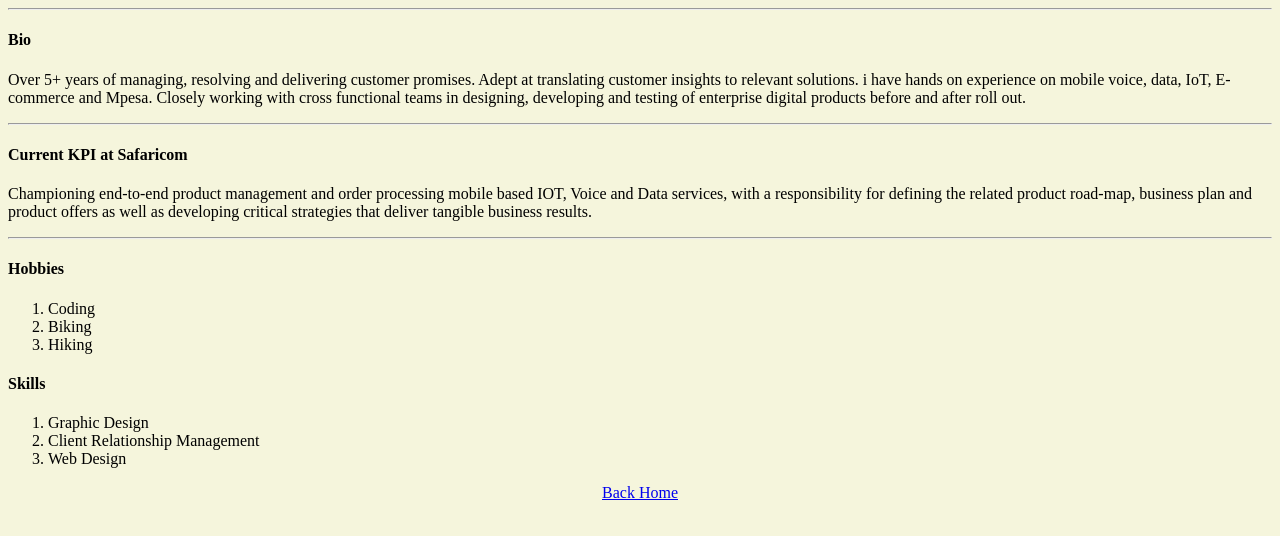
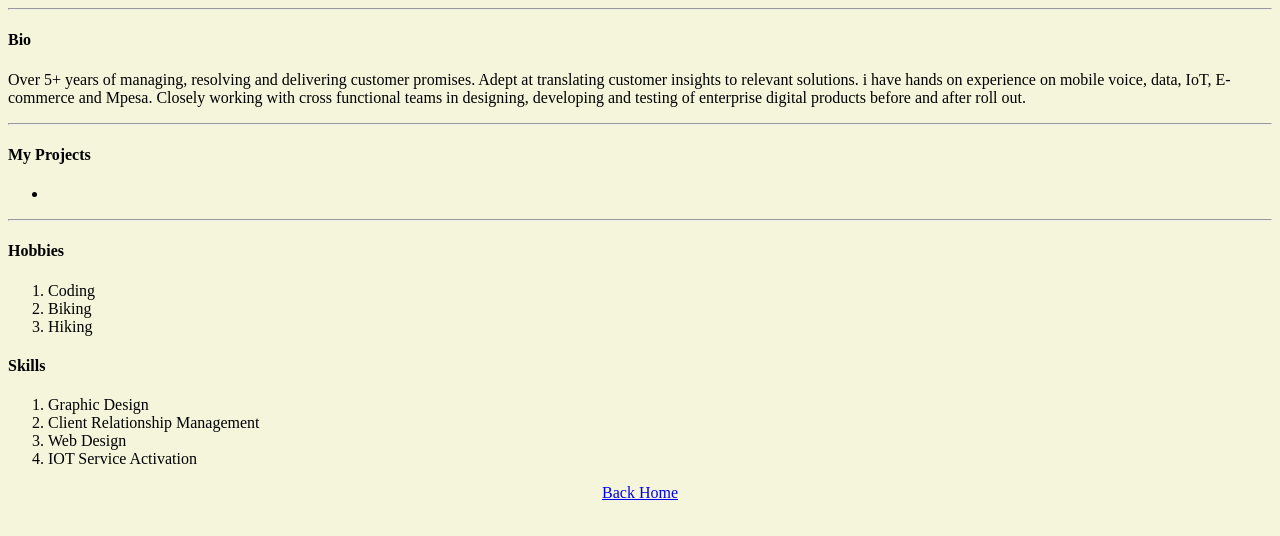
Before and after one commit to jmochache/Test_Web, a plain HTML site: page Week_1/about_josphat.html in a window 1280 px wide. Drawn offline with Linux system fonts and the light colour scheme.

Commit message:
add my projects

```diff
--- a/Week_1/about_josphat.html
+++ b/Week_1/about_josphat.html
@@ -24,11 +24,10 @@
      Closely working with cross functional teams in designing, developing and
      testing of enterprise digital products before and after roll out.</p>
     <hr>
-    <h4>Current KPI at Safaricom</h4>
-    <p>Championing end-to-end product management and order processing
-        mobile based IOT, Voice and Data services, with a responsibility for
-        defining the related product road-map, business plan and product offers
-        as well as developing critical strategies that deliver tangible business results.</p>
+    <h4>My Projects</h4>
+   <ul>
+    <li></li>
+   </ul>
         <hr>
 
 
@@ -44,13 +43,10 @@
         <li>Graphic Design</li>
         <li>Client Relationship Management</li>
         <li>Web Design</li>
+        <li>IOT Service Activation</li>
     </ol>
 
    <center><p id="1A"><a href="landing_page.html">Back Home</a></p> </center>
 </body>
 
-
-
-
-
 </html>
```
Also changed, not shown: Week_1/Contactme.html (+5 -2 lines).
